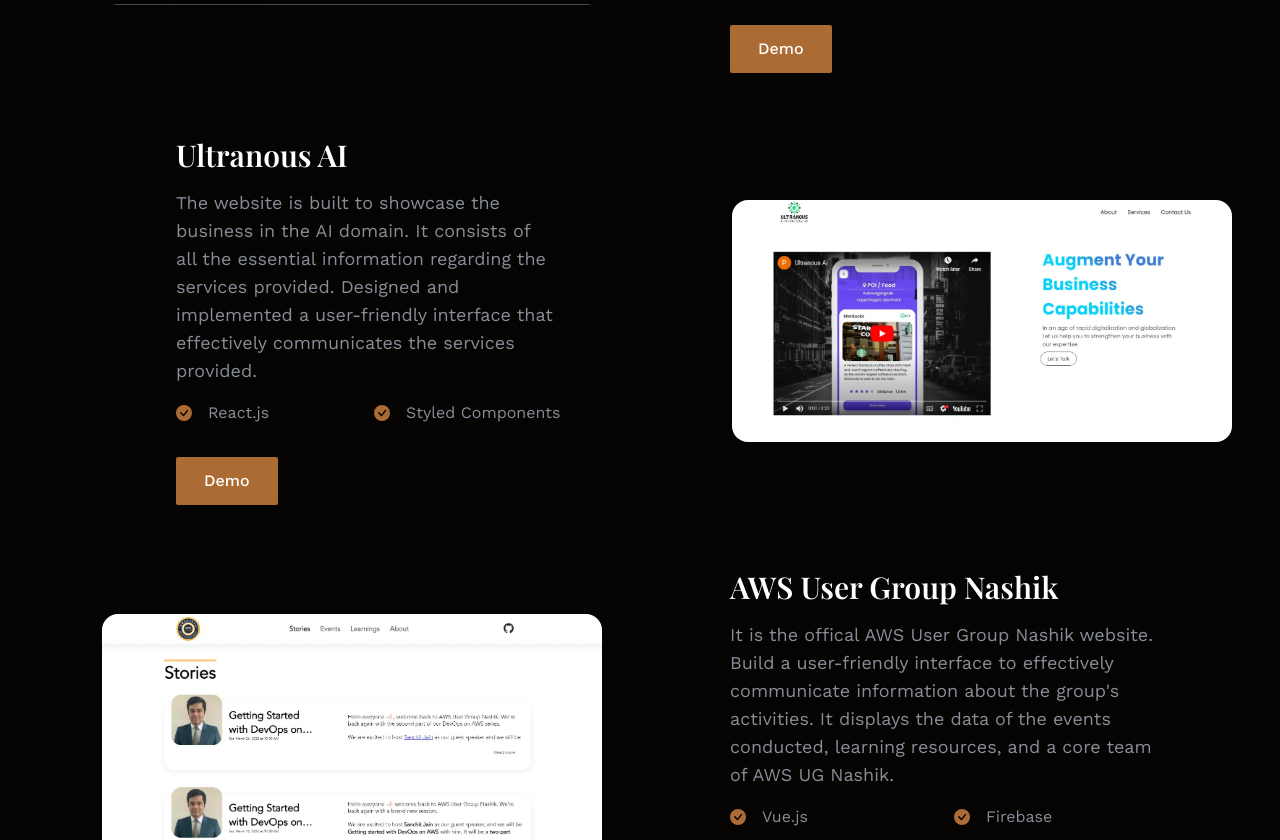
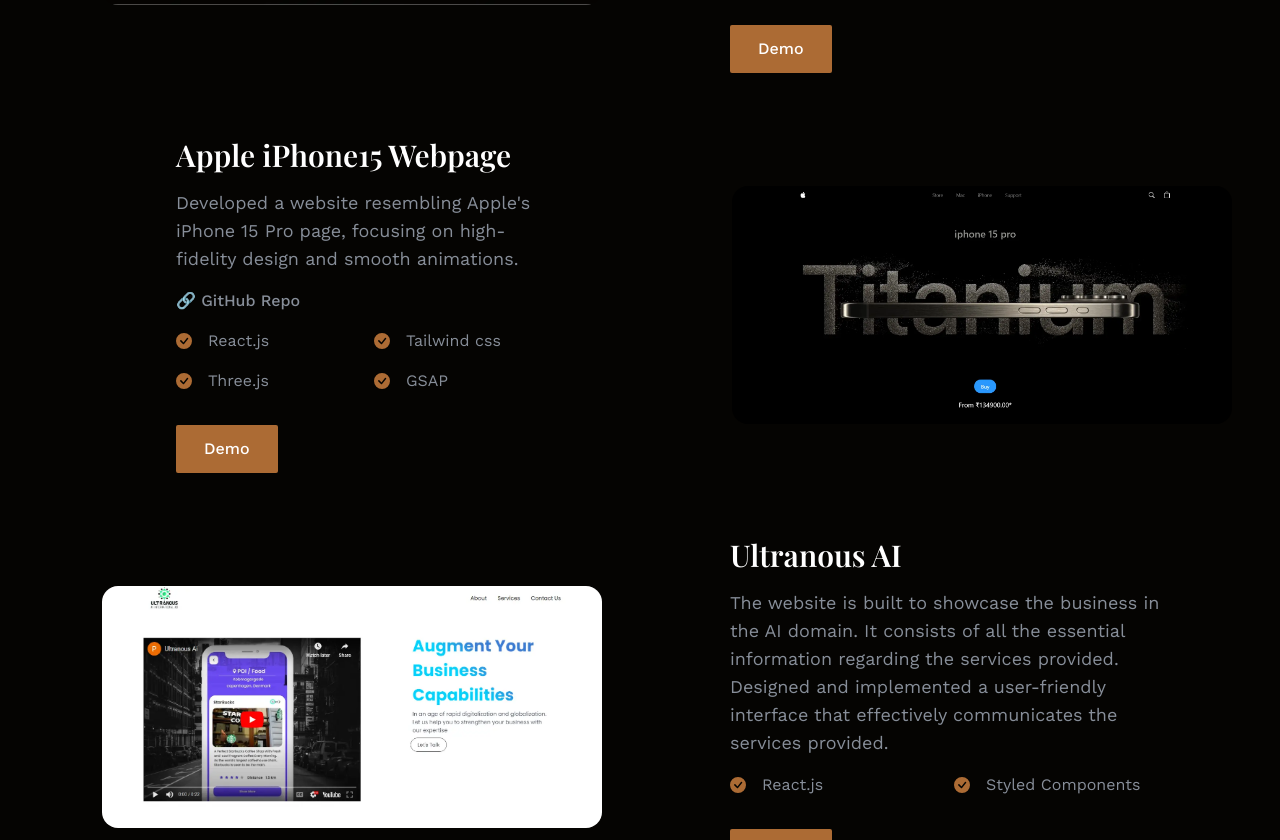
Before and after one commit to Push9828/Portfolio, a React (Create React App) app: page / in a window 1280 px wide. Shown: the part 2020-2860 px from the top of the page. Built offline with nearby package versions, Linux system fonts and the light colour scheme; a web font is replaced by a local one.

Commit message:
add new project

```diff
--- a/src/components/Header/Socials.js
+++ b/src/components/Header/Socials.js
@@ -6,7 +6,10 @@
     <ul className="flex space-x-6">
       {social.map((item, index) => {
         return (
-          <li className="flex justify-center items-center text-accent key={index}">
+          <li
+            key={index}
+            className="flex justify-center items-center text-accent key={index}"
+          >
             <a
               className="text-base"
               rel="noreferrer"
--- a/src/components/Portfolio/Projects.js
+++ b/src/components/Portfolio/Projects.js
@@ -6,7 +6,7 @@
   return (
     <div>
       {projectData.map((project, index) => (
-        <Project projectInfo={project} />
+        <Project key={index} projectInfo={project} />
       ))}
     </div>
   );
--- a/src/data.js
+++ b/src/data.js
@@ -5,6 +5,7 @@
 import Project2 from "./assets/img/projects/p2.webp";
 import Project3 from "./assets/img/projects/p3.webp";
 import Project4 from "./assets/img/projects/p4.webp";
+import Project5 from "./assets/img/projects/p5.webp";
 
 // navigation
 export const navigation = [
@@ -56,10 +57,19 @@
       "A personal developer portfolio site that provides a concise introduction about me and demonstrates my programming skills and experience.",
     repoLink: "https://github.com/Push9828/Portfolio",
     techStack: ["React.js", "Tailwind css", "Framer Animation"],
-    demoLink: "https://project-demo2.com",
   },
   {
     id: 2,
+    img: Project5,
+    title: "Apple iPhone15 Webpage",
+    description:
+      "Developed a website resembling Apple's iPhone 15 Pro page, focusing on high-fidelity design and smooth animations.",
+    repoLink: "https://github.com/Push9828/apple-website",
+    techStack: ["React.js", "Tailwind css", "Three.js", "GSAP"],
+    demoLink: "https://apple.pushkarthakur.dev",
+  },
+  {
+    id: 3,
     img: Project2,
     title: "Ultranous AI",
     description:
@@ -68,7 +78,7 @@
     demoLink: "https://www.ultranous.com/",
   },
   {
-    id: 3,
+    id: 4,
     img: Project3,
     title: "AWS User Group Nashik",
     description:
@@ -77,12 +87,12 @@
     demoLink: "https://www.awsugnsk.in/#/",
   },
   {
-    id: 4,
+    id: 5,
     img: Project4,
     title: "Netflix Homepage",
     description: "The website is the clone of Netflix India's home page.",
     repoLink: "https://github.com/Push9828/Netflix-clone",
     techStack: ["React.js", "Styled Components"],
-    demoLink: "https://netflix-clone-nu-flax.vercel.app/",
+    demoLink: "https://netflix.pushkarthakur.dev",
   },
 ];
```
Also changed, not shown: src/assets/img/projects/p5.webp (added).
